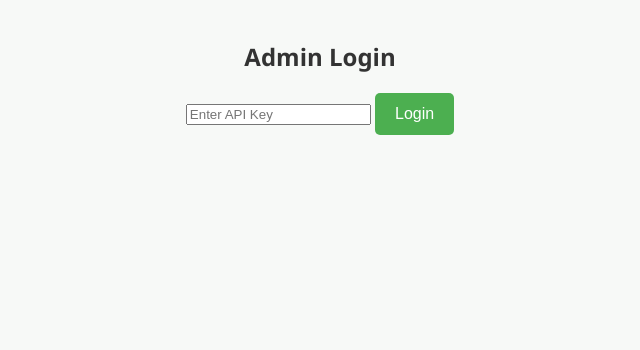
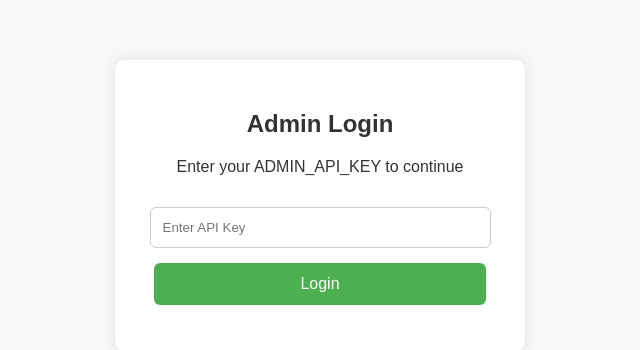
Before and after one commit to yvonneikorane-ui/Agro_Vista, a Flask app: template templates/login.html in a window 1280 px wide. Shown: the top 350 px of the page, without its empty margins (320-960 px from the left). Run offline with Flask 3, Linux system fonts and the light colour scheme; the template is opened without the code that fills it, so the values that code supplies are empty.

Commit message:
login.html

```diff
--- a/templates/login.html
+++ b/templates/login.html
@@ -4,14 +4,29 @@
 <meta charset="UTF-8">
 <title>Admin Login</title>
 <link rel="stylesheet" href="{{ url_for('static', filename='css/style.css') }}">
+<style>
+    body { font-family: Arial, sans-serif; text-align: center; margin-top: 60px; }
+    .login-container { width: 350px; margin: auto; padding: 30px; border-radius: 10px; background: #ffffff; box-shadow: 0 0 15px rgba(0,0,0,0.1); }
+    input { padding: 12px; width: 90%; margin: 15px 0; border-radius: 6px; border: 1px solid #ccc; }
+    button { padding: 12px 20px; width: 95%; background:#4CAF50; color:white; border:none; border-radius: 6px; cursor:pointer; font-size:16px; }
+    button:hover { opacity:0.9; }
+</style>
 </head>
+
 <body>
+
 <main class="login-container">
     <h2>Admin Login</h2>
+    <p>Enter your ADMIN_API_KEY to continue</p>
+
     <input type="password" id="apiKey" placeholder="Enter API Key">
-    <button onclick="login()">Login</button>
+
+    <button onclick="saveApiKey()">Login</button>
+
     <p id="loginError" style="color:red;"></p>
 </main>
-<script src="{{ url_for('static', filename='js/login.js') }}"></script>
+
+<script src="{{ url_for('static', filename='js/auth.js') }}"></script>
+
 </body>
 </html>
```
